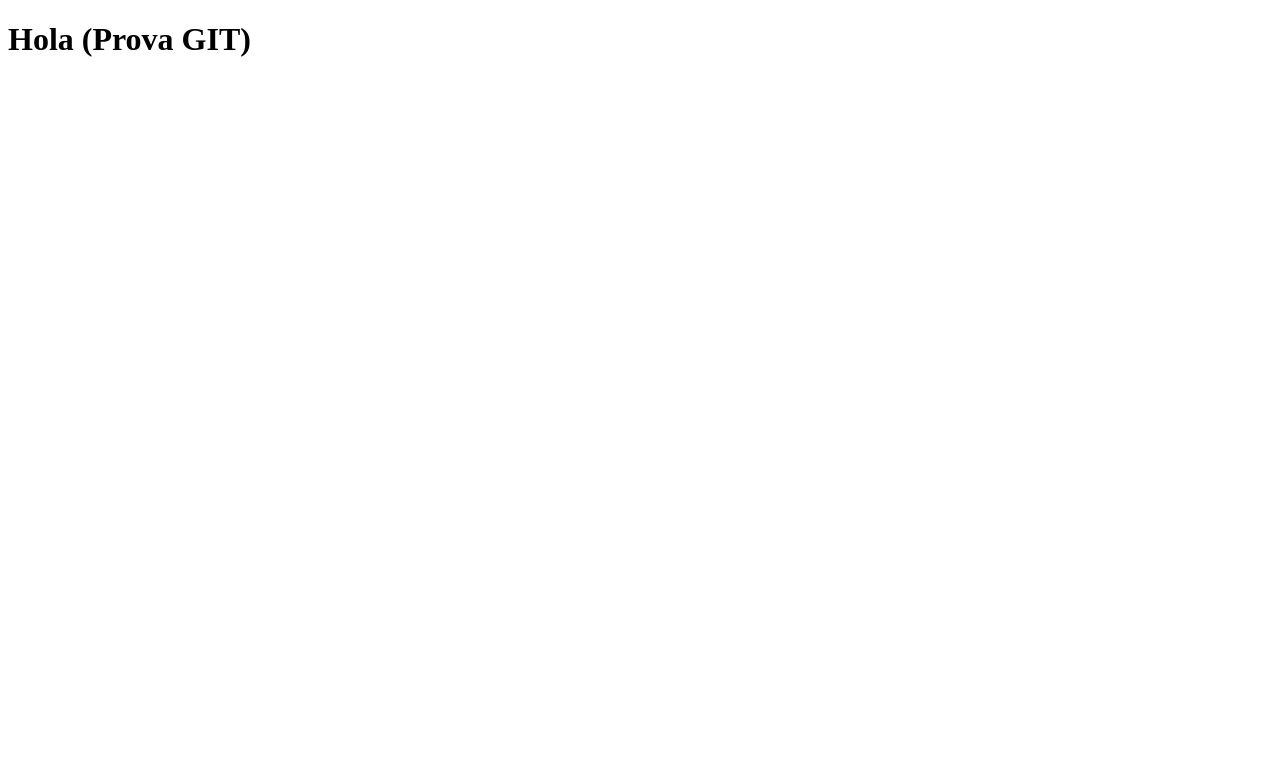
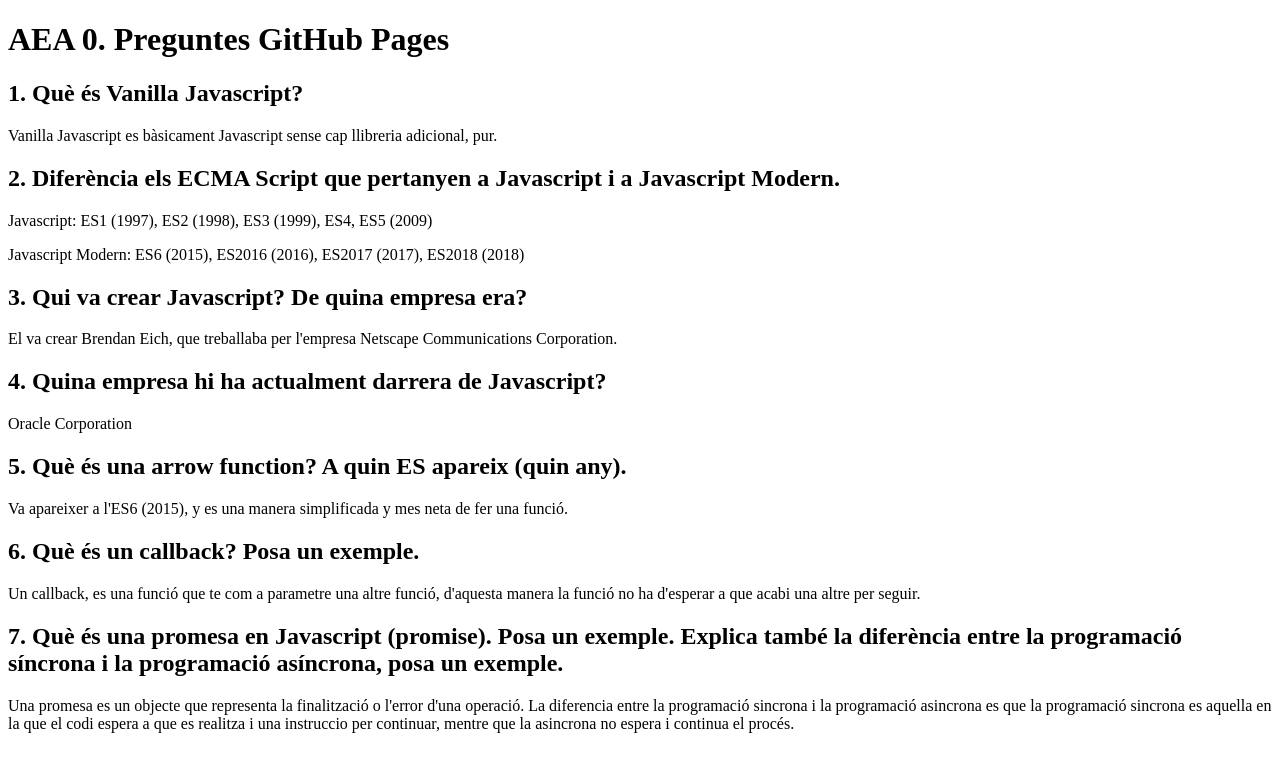
Before and after one commit to UnaiGonzalez/dec-ugonza, a plain HTML site: page index.html in a window 1280 px wide. Drawn offline with Linux system fonts and the light colour scheme.

Commit message:
preguntes javascript

```diff
--- a/index.html
+++ b/index.html
@@ -7,6 +7,49 @@
     <title>AEA 0</title>
   </head>
   <body>
-    <h1>Hola (Prova GIT)</h1>
+    <h1>AEA 0. Preguntes GitHub Pages</h1>
+    <h2>1. Què és Vanilla Javascript?</h2>
+    <p>
+      Vanilla Javascript es bàsicament Javascript sense cap llibreria adicional,
+      pur.
+    </p>
+    <h2>
+      2. Diferència els ECMA Script que pertanyen a Javascript i a Javascript
+      Modern.
+    </h2>
+    <p>Javascript: ES1 (1997), ES2 (1998), ES3 (1999), ES4, ES5 (2009)</p>
+    <p>
+      Javascript Modern: ES6 (2015), ES2016 (2016), ES2017 (2017), ES2018 (2018)
+    </p>
+    <h2>3. Qui va crear Javascript? De quina empresa era?</h2>
+    <p>
+      El va crear Brendan Eich, que treballaba per l'empresa Netscape
+      Communications Corporation.
+    </p>
+    <h2>4. Quina empresa hi ha actualment darrera de Javascript?</h2>
+    <p>Oracle Corporation</p>
+    <h2>5. Què és una arrow function? A quin ES apareix (quin any).</h2>
+    <p>
+      Va apareixer a l'ES6 (2015), y es una manera simplificada y mes neta de
+      fer una funció.
+    </p>
+    <h2>6. Què és un callback? Posa un exemple.</h2>
+    <p>
+      Un callback, es una funció que te com a parametre una altre funció,
+      d'aquesta manera la funció no ha d'esperar a que acabi una altre per
+      seguir.
+    </p>
+    <h2>
+      7. Què és una promesa en Javascript (promise). Posa un exemple. Explica
+      també la diferència entre la programació síncrona i la programació
+      asíncrona, posa un exemple.
+    </h2>
+    <p>
+      Una promesa es un objecte que representa la finalització o l'error d'una
+      operació. La diferencia entre la programació sincrona i la programació
+      asincrona es que la programació sincrona es aquella en la que el codi
+      espera a que es realitza i una instruccio per continuar, mentre que la
+      asincrona no espera i continua el procés.
+    </p>
   </body>
 </html>
```
